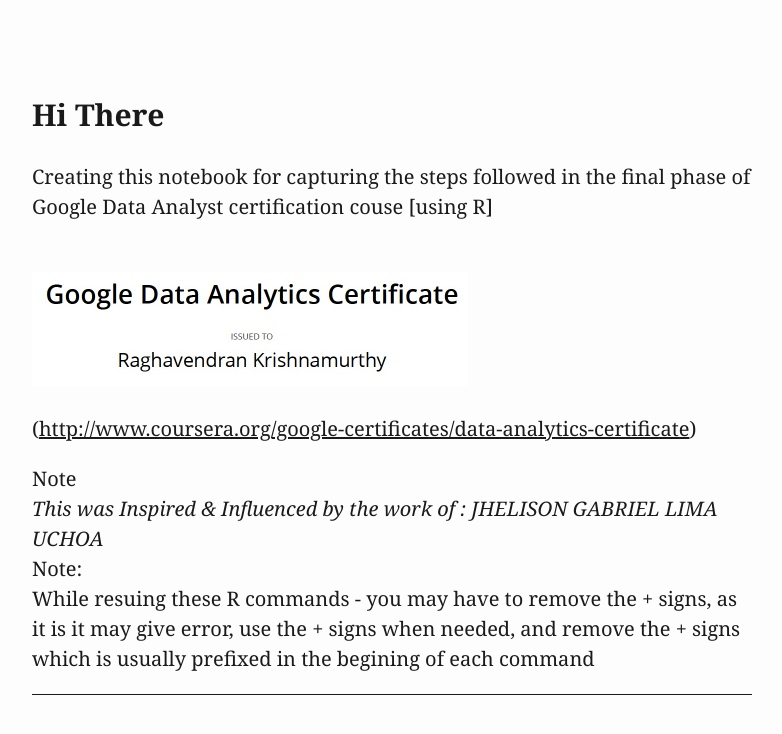
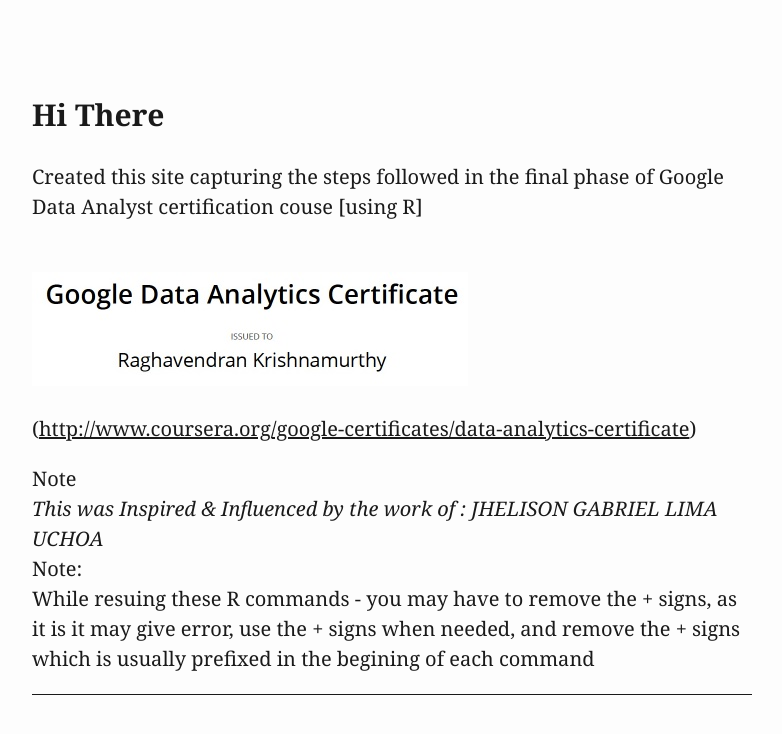
Before and after one commit to Git-Raga/Rproject_GDA, a plain HTML site: page index.html in a window 1280 px wide. Shown: the top 734 px of the page, without its empty margins (248-1030 px from the left). Drawn offline with Linux system fonts and the light colour scheme.

Commit message:
Update index.html

```diff
--- a/index.html
+++ b/index.html
@@ -4,7 +4,7 @@
   <meta charset="utf-8" />
   <meta name="generator" content="pandoc" />
   <meta name="viewport" content="width=device-width, initial-scale=1.0, user-scalable=yes" />
-  <title>aa34a98d9b05453fafb3a6c6be350019</title>
+  <title>R Project for GDA Course</title>
   <style>
     html {
       line-height: 1.5;
@@ -232,7 +232,7 @@ data-_cell_guid="1b36a120-2004-41dd-87f1-cd98759a722d"
 data-_uuid="7dc6d964-5529-44e9-9e45-4a207810e111"
 data-jupyter="{&quot;outputs_hidden&quot;:false}" data-trusted="true">
 <h1>Hi There</h1>
-<p>Creating this notebook for capturing the steps followed in the final
+<p>Created this site capturing the steps followed in the final
 phase of Google Data Analyst certification couse [using R] <br></p>
 <p><br> <img
 src="vertopal_d909df9118d84f5f89bb4dad05c858b1/0bda86f8-fc4c-4fc0-84bc-2d7719a9f824.jpg"
```
